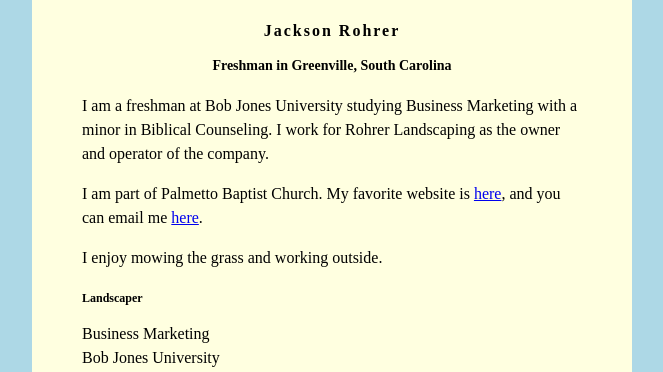
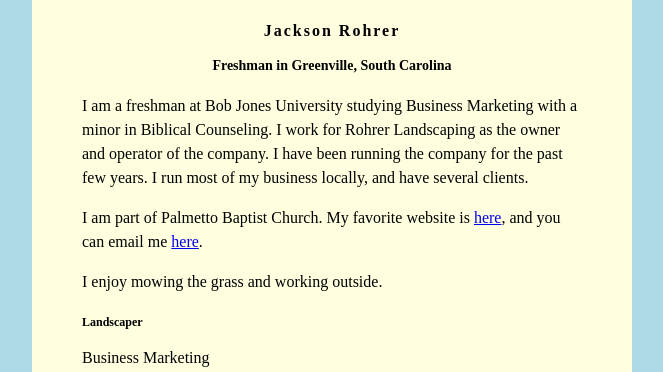
Before and after one commit to Jrohrer-10/Jrohrer-10.github.io, a plain HTML site: page index.html in a window 1280 px wide. Shown: the top 372 px of the page, without its empty margins (308-971 px from the left). Drawn offline with Linux system fonts and the light colour scheme.

Commit message:
Update index.html

```diff
--- a/index.html
+++ b/index.html
@@ -34,7 +34,7 @@ h3 {
         <h2>Freshman in Greenville, South Carolina</h2>
 
          <p>I am a freshman at Bob Jones University studying Business Marketing with a minor in
-            Biblical Counseling. I work for Rohrer Landscaping as the owner and operator of the company.</p>
+            Biblical Counseling. I work for Rohrer Landscaping as the owner and operator of the company. I have been running the company for the past few years. I run most of my business locally, and have several clients.</p>
          <p>
             I am part of Palmetto Baptist Church. My favorite website is
             <a href="https://rohrerlandscaping.me/">here</a>, and you can email me
```
